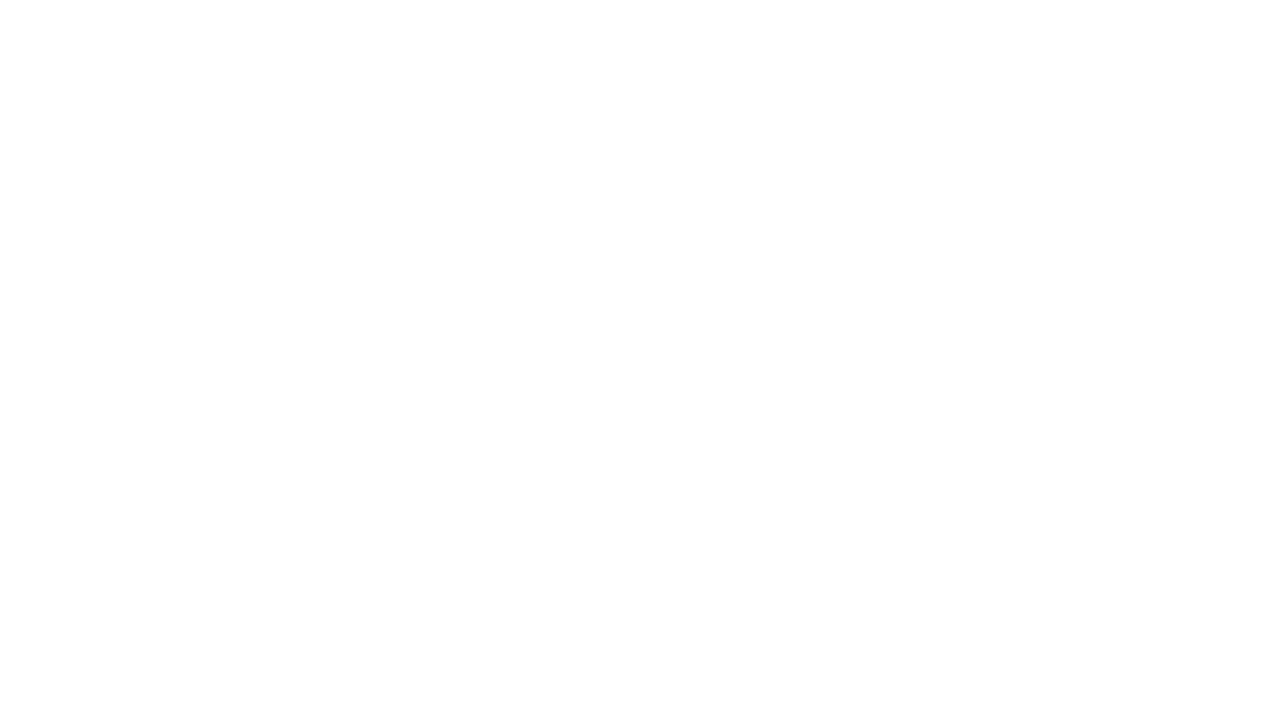
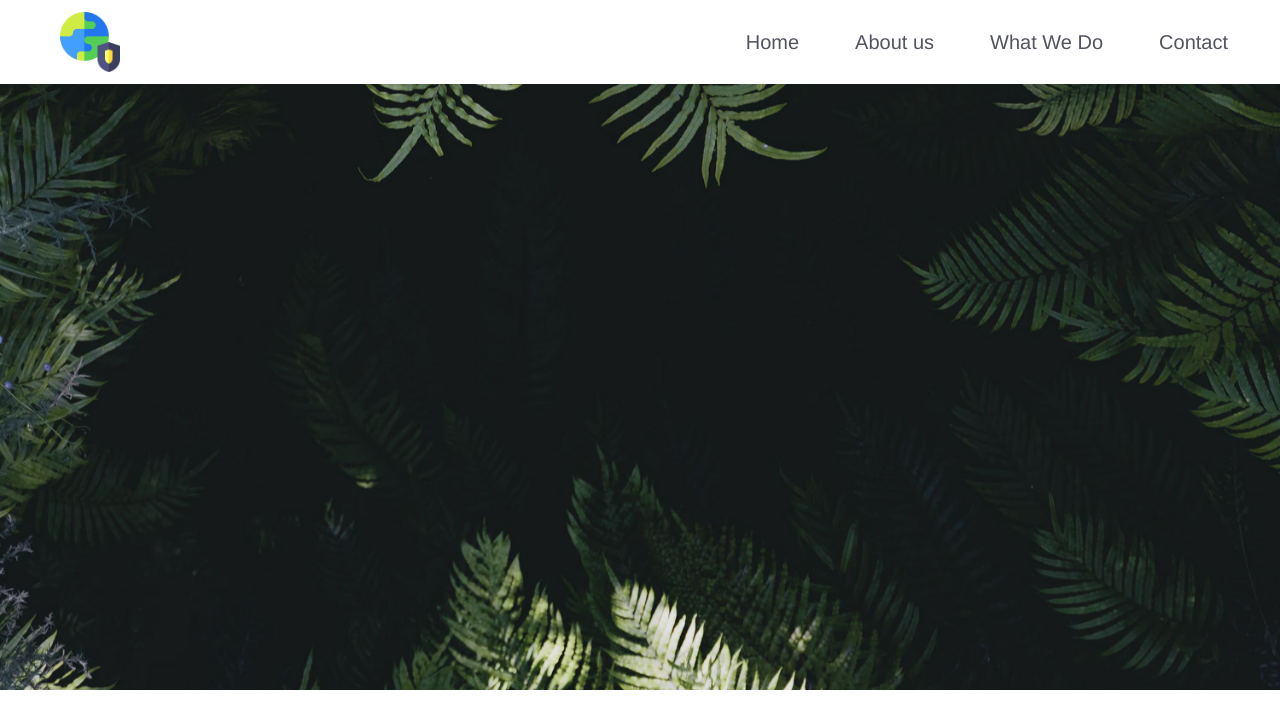
Before and after one commit to tchelidzegiorgi/final-project-GiorgiTchelidze, a plain HTML site: page index.html in a window 1280 px wide. Drawn offline with Linux system fonts and the light colour scheme.

Commit message:
7.22
header,sec-1

```diff
--- a/css/style.css
+++ b/css/style.css
@@ -0,0 +1,41 @@
+header {
+	height: 84px;
+}
+.container {
+	max-width: 1200;
+	width: 100%;
+	margin: 0 auto;
+}
+.headerflex {
+	height: 100%;
+	display: flex;
+	flex-direction: row;
+	justify-content:space-between;
+	align-items: center;
+	flex-wrap: nowrap;
+}
+ul {
+	margin-right: 52px;
+	display: inline-block;
+}
+a {
+	color: #525560;
+	font-size: 20px;
+	font-family: Helvetica;
+}
+.logo {
+	margin-left: 60px;
+    width: 60px;
+    height: 60px;px ;
+}
+.sec-1 {
+	height: 606px;
+	background-image: url("../images/back.jpg");
+	background-repeat: no-repeat;
+	background-position: center;
+	background-size: cover;
+	display: flex;
+	justify-content: center;
+	align-items:center ;
+	margin-bottom: 84px;
+}
--- a/index.html
+++ b/index.html
@@ -8,6 +8,40 @@
         <link rel="stylesheet" href="css/style.css">
     </head>
     <body>
+        <header>
+			<div class="container headerflex">
+				<img src="images/logo.png" alt="" class="logo">
+				<nav>
+					<ul>
+						<li>
+							<a href="#">Home</a>
+						</li>
+					</ul>
+					<ul>
+						<li>
+							<a href="#">About us</a>
+						</li>
+					</ul>
+					<ul>
+						<li>
+							<a href="#">What We Do</a>
+						</li>
+					</ul>
+					<ul>
+						<li>
+							<a href="#">Contact</a>
+						</li>
+					</ul>
+				</nav>
+
+			</div>
+		</header>
+        <section class="sec-1">
+			<div class="infodiv">
+
+			</div>
+		</section>
+
 
     </body>
 </html>
```
Also changed, not shown: images/back.jpg (added), images/logo.png (added).
